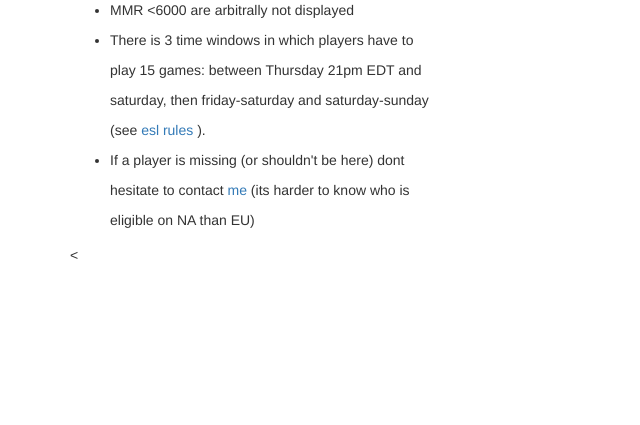
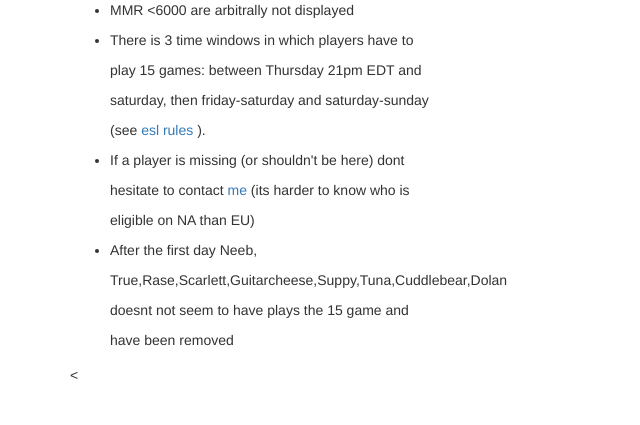
Before and after one commit to NicolasNin/sc2stalk, a Django app: template web/starcraftstalk/starcraftHistory/templates/starcraftHistory/wcsus.html in a window 1280 px wide. Shown: the part 404-829 px from the top of the page, without its empty margins (0-640 px from the left). Before the commit the page ends 663 px from the top, so only its background shows below. Run offline with Django 3.2, Linux system fonts and the light colour scheme; the template is opened without the code that fills it, so the values that code supplies are empty; some libraries are stand-ins or nearby versions.

Commit message:
first day

```diff
--- a/web/starcraftstalk/starcraftHistory/templates/starcraftHistory/wcsus.html
+++ b/web/starcraftstalk/starcraftHistory/templates/starcraftHistory/wcsus.html
@@ -82,6 +82,9 @@ Some notes on this ranking, we have removed
     <a href="https://twitter.com/nicolas42">me</a>  (its harder to know who is eligible
     on NA than EU)
     </li>
+    <li> After the first day Neeb, True,Rase,Scarlett,Guitarcheese,Suppy,Tuna,Cuddlebear,Dolan
+      doesnt not seem to have plays the 15 game and have been removed
+    </li>
 
 
   </div>
```
